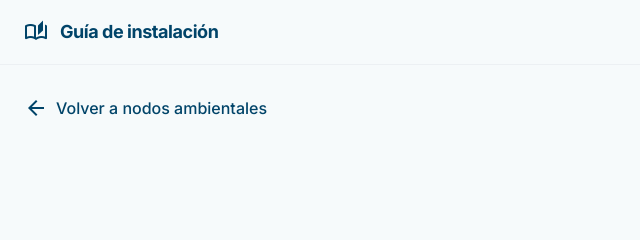
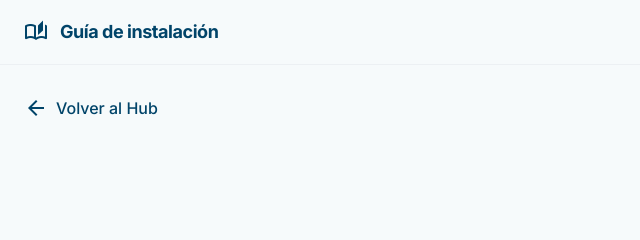
Before and after one commit to ComunicacionesAX/Asimetrix_Nodo-T-H-y-CO2, a plain HTML site: page index.html in a window 1280 px wide. Shown: the top 240 px of the page, 0-640 px from the left. Drawn offline with nearby package versions, Linux system fonts and the light colour scheme.

Commit message:
Cambiar texto a Volver al Hub

```diff
--- a/index.html
+++ b/index.html
@@ -104,7 +104,7 @@
     <main class="pt-24 pb-24 md:pb-12 max-w-7xl mx-auto px-6">
         <a href="https://asimetrix-hub.vercel.app/#" class="inline-flex items-center gap-2 text-primary hover:text-primary-container transition-colors mb-6">
             <span class="material-symbols-outlined">arrow_back</span>
-            <span class="font-medium">Volver a nodos ambientales</span>
+            <span class="font-medium">Volver al Hub</span>
         </a>
 
         <!-- Hero Section -->
```
